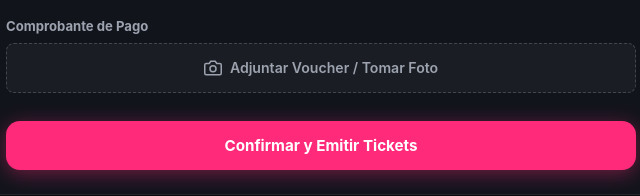
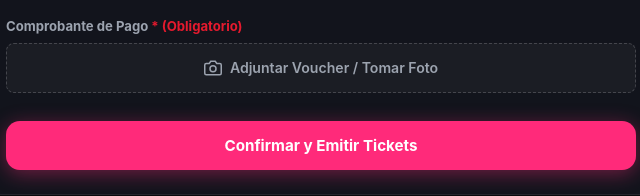
Before and after one commit to fiis-252/rifa-multicode-2026, a plain HTML site: page dashboard.html in a window 1280 px wide. Shown: the part 1255-1451 px from the top of the page, 319-959 px from the left. Drawn offline with nearby package versions, Linux system fonts and the light colour scheme; no server answers; sample sign-in values are in the browser's storage.

Commit message:
verificacion de pago

```diff
--- a/dashboard.html
+++ b/dashboard.html
@@ -254,10 +254,9 @@
           </div>
 
           <div class="form-group" id="receipt-upload-group">
-            <label class="form-label"
-              >Comprobante de Pago</label
-            >
-
+            <label class="form-label">
+              Comprobante de Pago <span style="color: var(--color-crimson);">* (Obligatorio)</span>
+            </label>
             <div class="receipt-picker-container">
               <label for="input-receipt" class="btn-upload-dropzone">
                 <svg
--- a/src/js/dashboard.js
+++ b/src/js/dashboard.js
@@ -1,6 +1,5 @@
 import { apiClient } from "./api.js";
 
-// --- CARGA DE VENTAS PERSONALES Y PESTAÑAS ---
 const tabBtnSell = document.getElementById("tab-btn-sell");
 const tabBtnHistory = document.getElementById("tab-btn-history");
 const viewSellQr = document.querySelector(".dashboard-qr-card");
@@ -8,7 +7,6 @@ const viewSellForm = document.querySelector(".form-sell-card");
 const viewHistory = document.getElementById("view-history");
 const historyList = document.getElementById("vendor-history-list");
 
-// Métricas
 const elVstatTickets = document.getElementById("vstat-tickets-count");
 const elVstatRevenue = document.getElementById("vstat-revenue-count");
 const elVstatBreakdown = document.getElementById("vstat-breakdown");
@@ -134,6 +132,11 @@ document.addEventListener("DOMContentLoaded", () => {
     const totalTickets = qtyPink + qtyBlue;
     if (totalTickets === 0) {
       showToast("Debes seleccionar al menos 1 ticket");
+      return;
+    }
+
+    if (!selectedFile) {
+      showToast("Sube algun comprobante de pago, foto, cap, etc")
       return;
     }
 
```
